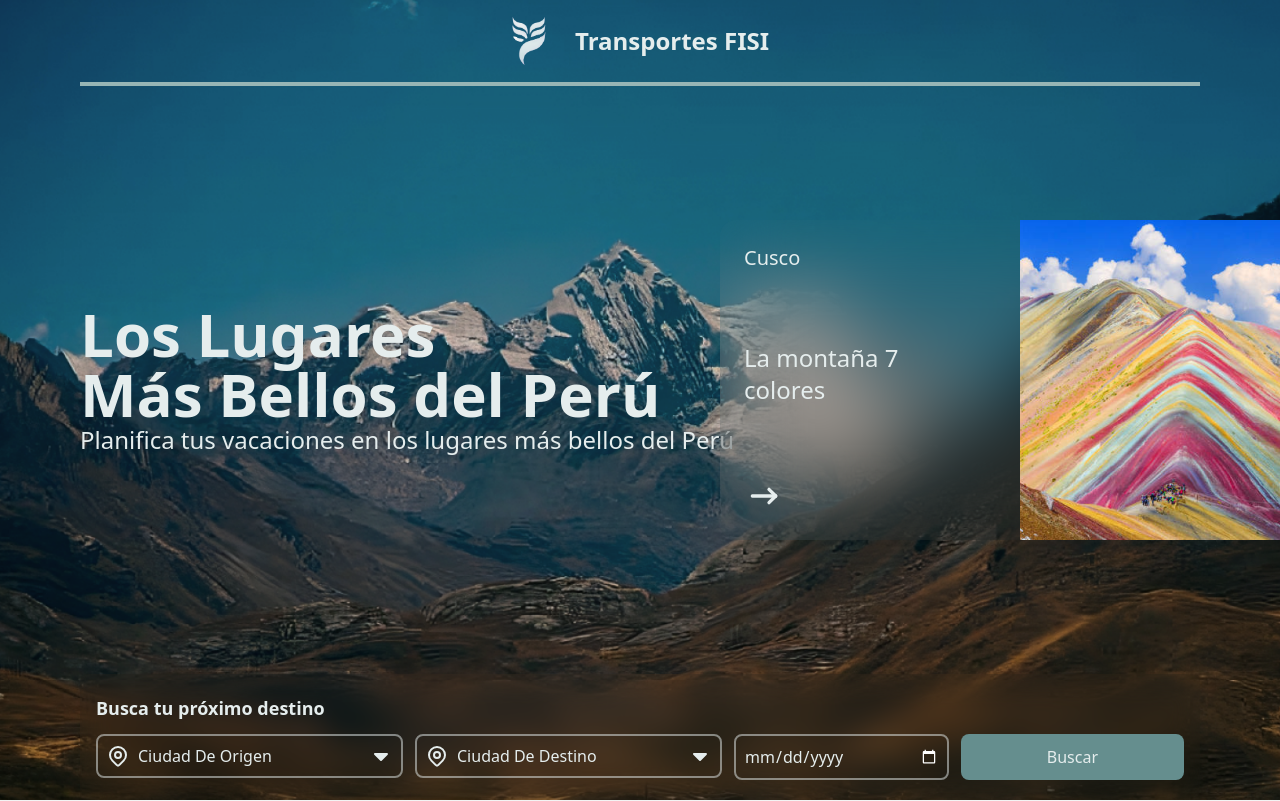
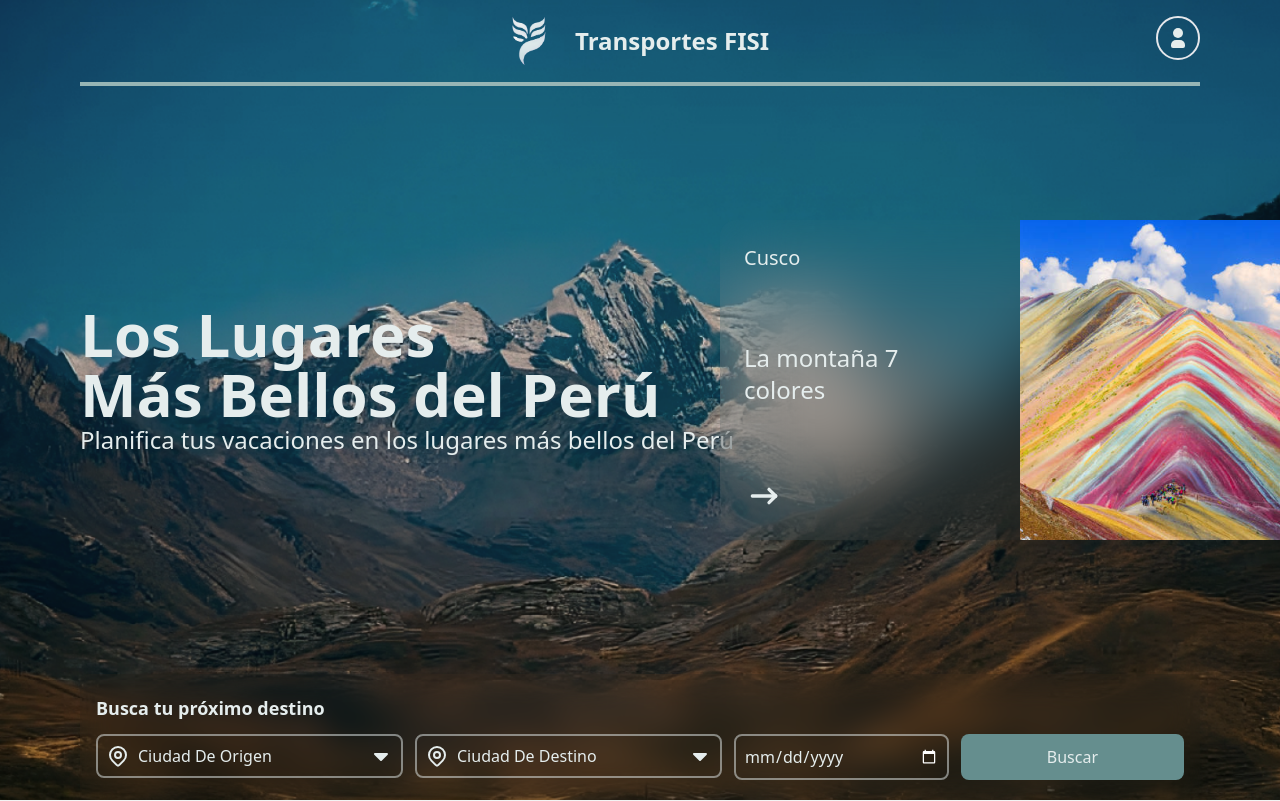
Before and after one commit to ProtoSG/front-transportes-fisi, a React (Vite) app: page / in a window 1280 px wide. Shown: the top 801 px of the page. Built offline with nearby package versions, Linux system fonts and the light colour scheme; no server answers.

Commit message:
feat: update components/Header

```diff
--- a/src/components/Header.tsx
+++ b/src/components/Header.tsx
@@ -1,12 +1,16 @@
 import logo from '../assets/logo.png'
+import { UserIcon } from '../icons'
 
 export function Header() {
   return (
-    <header className='flex flex-col gap-4'>
+    <header className='flex flex-col gap-4 relative'>
       <div className='flex gap-7 justify-center items-center'>
         <img src={logo} alt="logo" className="w-9" />
         <h1 className='text-2xl font-bold'>Transportes FISI</h1>
       </div>
+      <a href='/admin' className='absolute border-2 rounded-full p-2 right-0 hover:cursor-pointer hover:bg-white/20 transition-colors '>
+        <UserIcon />
+      </a>
       <hr className='border-2 border-primary-300' />
     </header>
   )
```
